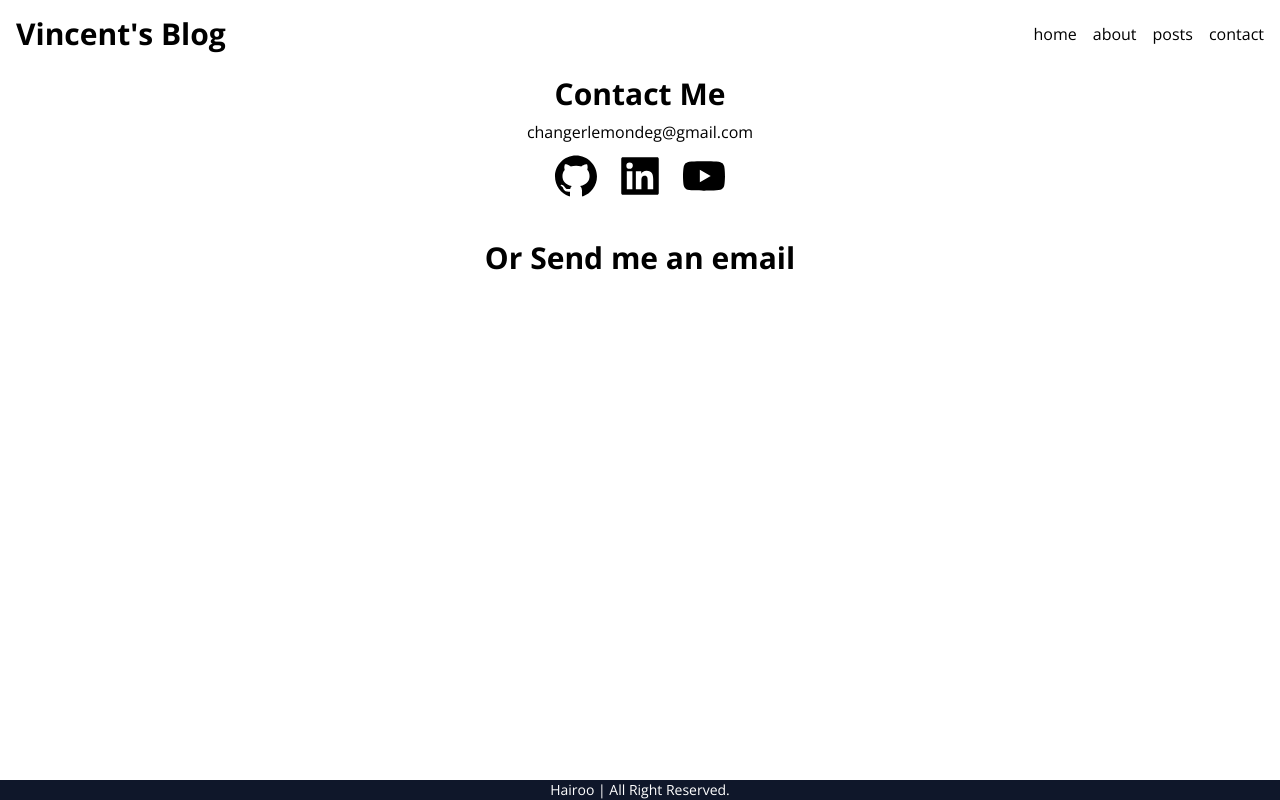
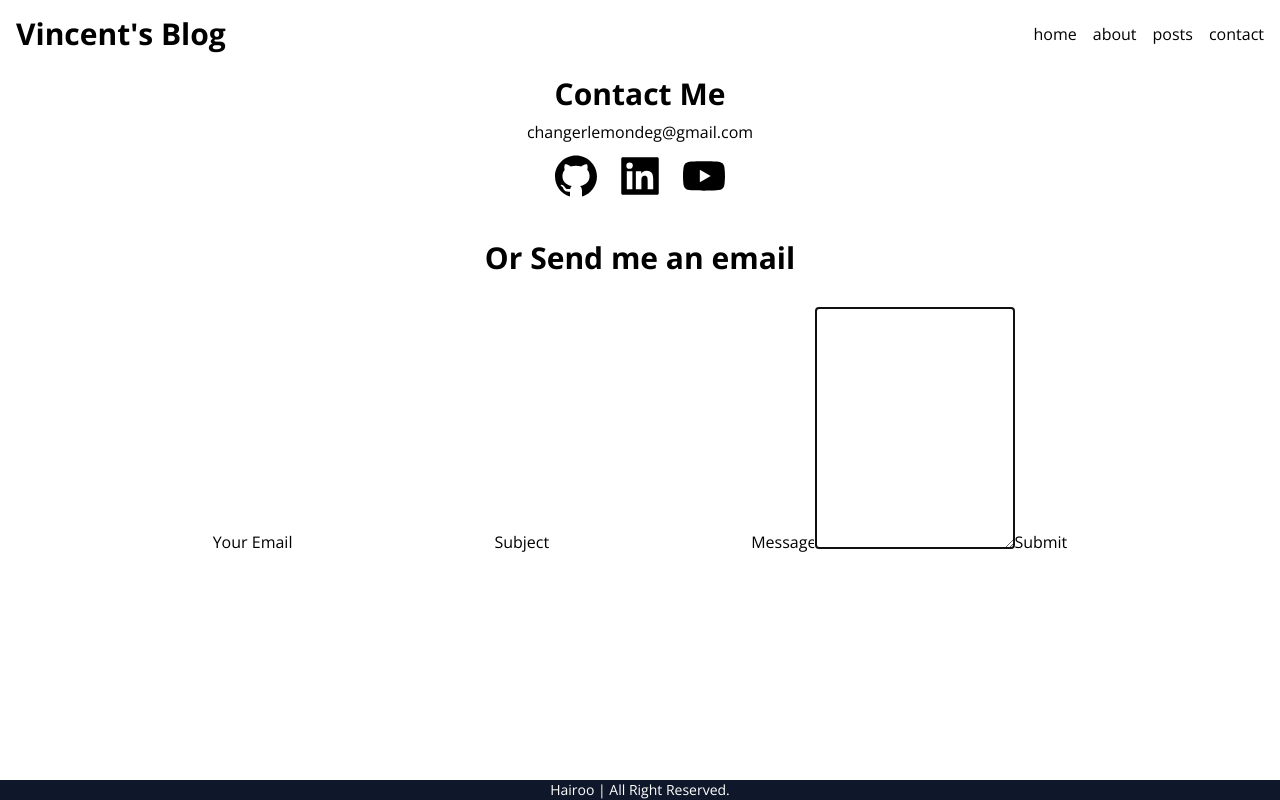
Before and after one commit to ssungbeenkim/blog, a Next.js app: page /contact in a window 1280 px wide. Built offline with nearby package versions, Linux system fonts and the light colour scheme.

Commit message:
feat: contact page form

```diff
--- a/src/conponents/ContactForm.tsx
+++ b/src/conponents/ContactForm.tsx
@@ -1,3 +1,61 @@
+'use client';
+import { ChangeEvent, FormEventHandler, useState } from 'react';
+
+type Form = {
+  from: string;
+  subject: string;
+  message: string;
+};
+
 export default function ContactForm() {
-  return <></>;
+  const [form, setForm] = useState<Form>({
+    from: '',
+    subject: '',
+    message: '',
+  });
+  const onChange = (e: ChangeEvent<HTMLInputElement | HTMLTextAreaElement>) => {
+    const { name, value } = e.target;
+    setForm((prev) => ({ ...prev, [name]: value }));
+  };
+  const onSubmit = (e: FormEvent<HTMLFormElement>) => {
+    e.preventDefault();
+    console.log(form);
+  };
+  return (
+    <>
+      <form onSubmit={onSubmit}>
+        <label htmlFor='from'>Your Email</label>
+        <input
+          type='email'
+          id='from'
+          name='from'
+          required
+          autoFocus
+          value={form.from}
+          onChange={onChange}
+        />
+        <label htmlFor='subject'>Subject</label>
+        <input
+          type='text'
+          id='subject'
+          name='subject'
+          required
+          autoFocus
+          value={form.subject}
+          onChange={onChange}
+        />
+        <label htmlFor='message'>Message</label>
+        <textarea
+          rows={10}
+          id='message'
+          name='message'
+          required
+          autoFocus
+          value={form.message}
+          onChange={onChange}
+        />
+        <button>Submit</button>
+      </form>
+    </>
+  );
 }
```
